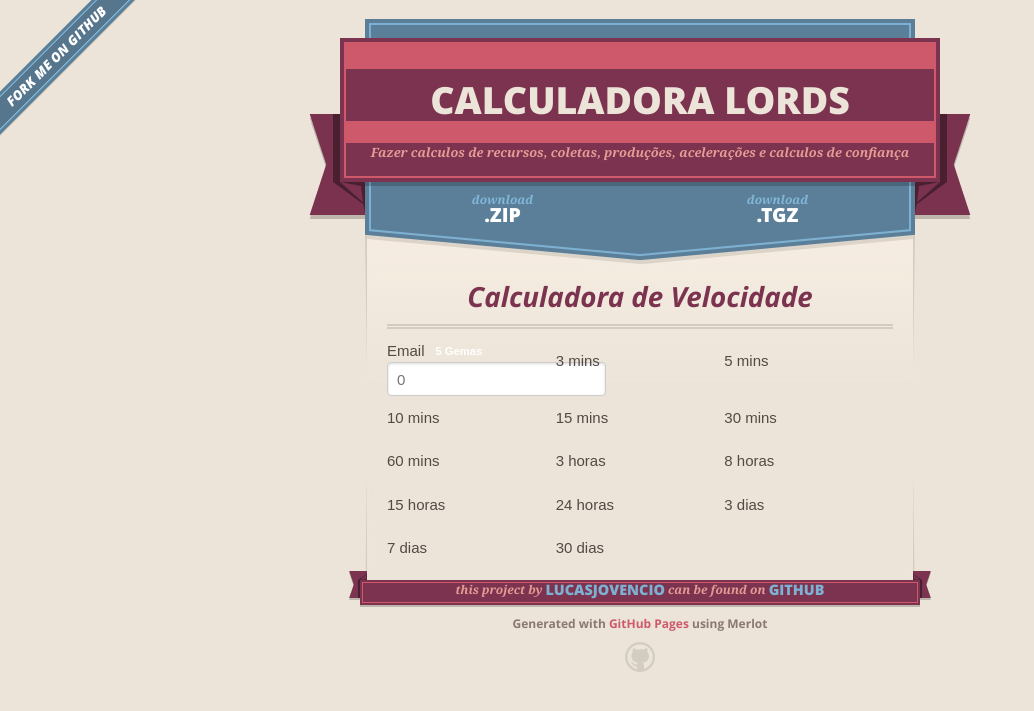
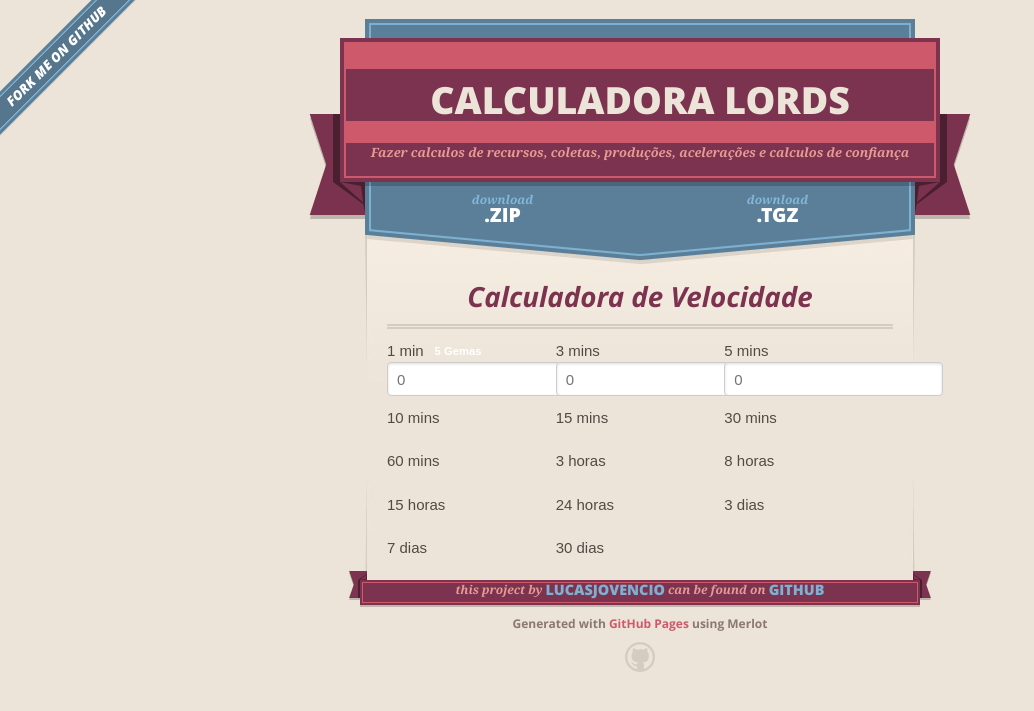
Before and after one commit to lucasjovencio/lordesmobile, a Jekyll site: the page built from index.md, in a window 1280 px wide. Shown: the top 711 px of the page, without its empty margins (0-1034 px from the left). Built offline with Jekyll 4.4.1, drawn with Linux system fonts in a browser that asks for light colours; nearby versions of some CDN libraries; our own code applies the rules of GitHub Pages for plain Markdown files.

Commit message:
Update index.md

```diff
--- a/index.md
+++ b/index.md
@@ -7,12 +7,22 @@ layout: default
 <div class="pure-g">
     <div class="pure-u-1-3">
       <div class="pure-form">
-        <label for="min">Email  <span class="label-pen">5 Gemas</span> </label>
+        <label for="min">1 min  <span class="label-pen">5 Gemas</span> </label>
         <input id="min" type="text" placeholder="0">
       </div>
     </div>
-    <div class="pure-u-1-3"><p>3 mins</p></div>
-    <div class="pure-u-1-3"><p>5 mins</p></div>
+    <div class="pure-u-1-3">
+      <div class="pure-form">
+        <label for="min">3 mins</label>
+        <input id="min" type="text" placeholder="0">
+      </div>
+    </div>
+    <div class="pure-u-1-3">
+      <div class="pure-form">
+        <label for="min">5 mins</label>
+        <input id="min" type="text" placeholder="0">
+      </div>
+    </div>
     <div class="pure-u-1-3"><p>10 mins</p></div>
     <div class="pure-u-1-3"><p>15 mins</p></div>
     <div class="pure-u-1-3"><p>30 mins</p></div>
```
